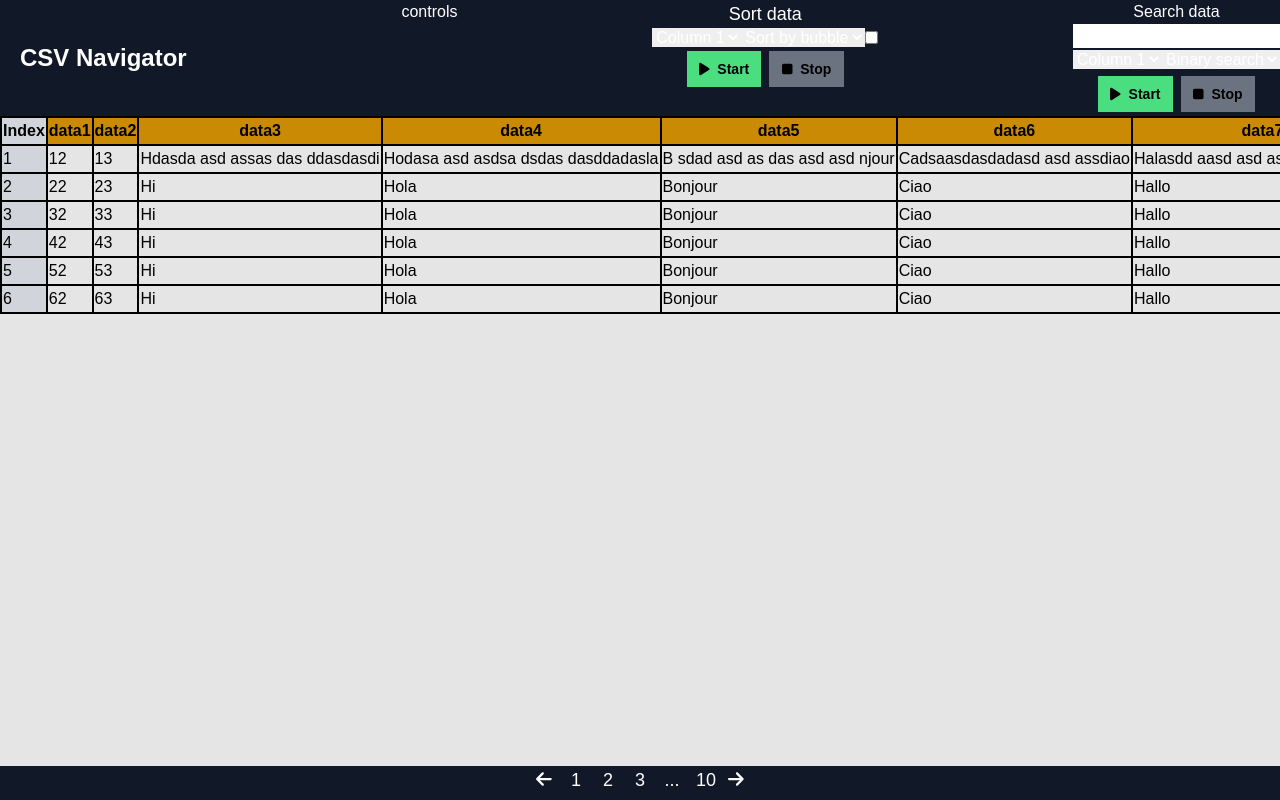
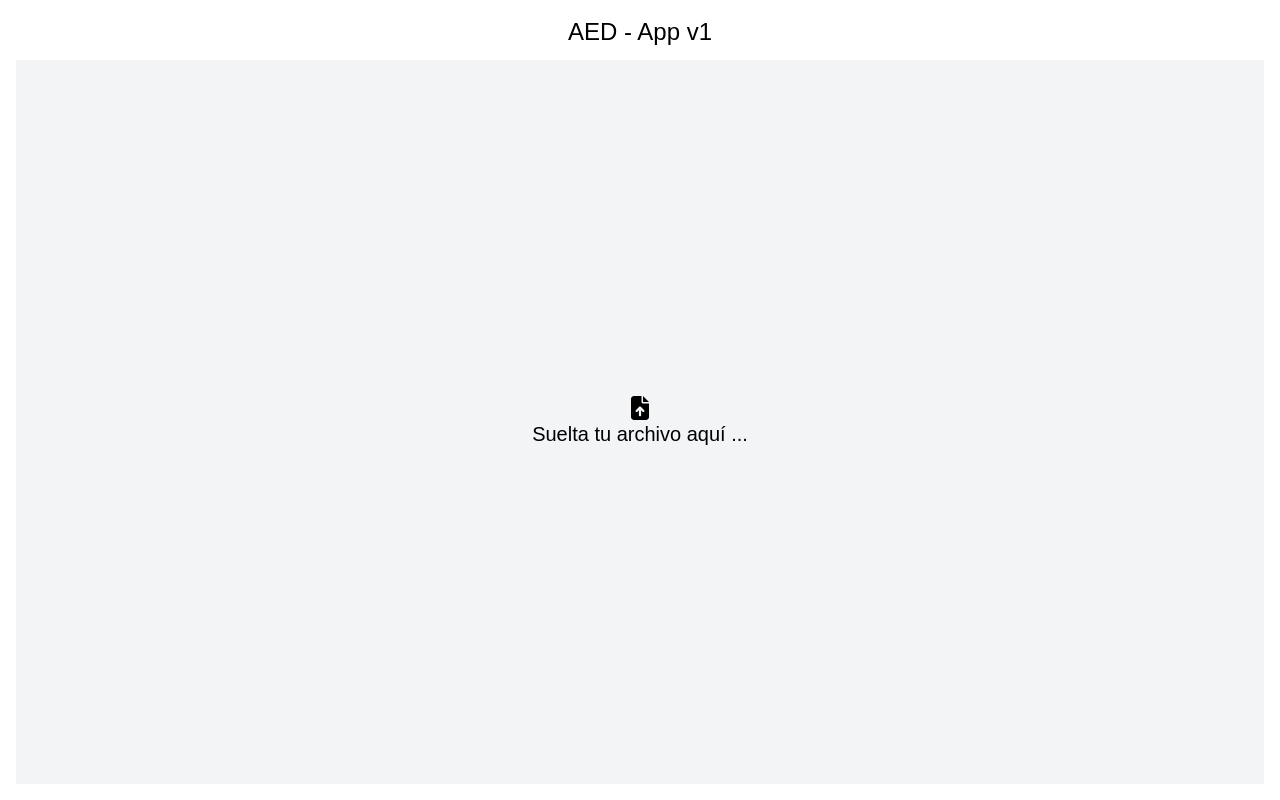
Before and after one commit to luisBazanDev/proyecto_algoritmos_estrucutras_de_datos, a React (Create React App) app: page / in a window 1280 px wide. Built offline with nearby package versions, Linux system fonts and the light colour scheme.

Commit message:
Complete WithOutTokenPage

```diff
--- a/package.json
+++ b/package.json
@@ -43,5 +43,6 @@
   },
   "devDependencies": {
     "tailwindcss": "^3.4.3"
-  }
+  },
+  "proxy": "http://localhost:8080"
 }
--- a/src/App.js
+++ b/src/App.js
@@ -86,7 +86,7 @@ function App() {
       },
     ]);
 
-    setDataState("READY");
+    setDataState("NONE");
   }, []);
 
   const value = {
--- a/src/pages/WithoutTokenPage.jsx
+++ b/src/pages/WithoutTokenPage.jsx
@@ -1,21 +1,23 @@
-import { useMemo, useState } from "react";
+import { useMemo, useState, useContext } from "react";
 import axios from "axios";
 import { useDropzone } from "react-dropzone";
 import { FontAwesomeIcon } from "@fortawesome/react-fontawesome";
 import { faFileArrowUp, faSpinner } from "@fortawesome/free-solid-svg-icons";
+import AppContext from "../contexts/AppContext";
 
 function WithoutTokenPage() {
-  const { file, setFile } = useState(undefined);
-  const { progress, setProgress } = useState(0);
+  const { setToken, setDataState } = useContext(AppContext);
+  const [file, setFile] = useState(null);
+  const [progress, setProgress] = useState(0);
 
-  const handleUpload = () => {
+  const handleUpload = (file) => {
     const formData = new FormData();
     formData.append("file", file);
 
     axios
       .post("/api/upload", formData, {
         headers: {
-          "Content-Type": "multipart/form-data",
+          "Content-Type": "multipart/form-data; boundary=" + file.size,
         },
         onUploadProgress: (progressEvent) => {
           const percentCompleted = Math.round(
@@ -25,7 +27,11 @@ function WithoutTokenPage() {
         },
       })
       .then((response) => {
-        console.log(response.data);
+        console.log(response.status);
+        if (response.status === 200) {
+          setToken(response.data);
+          setDataState("READY");
+        }
       })
       .catch((error) => {
         console.error("Error al cargar el archivo:", error);
@@ -35,7 +41,8 @@ function WithoutTokenPage() {
   const onDrop = (acceptedFiles) => {
     if (!acceptedFiles[0]) return;
     setFile(acceptedFiles[0]);
-    handleUpload();
+
+    handleUpload(acceptedFiles[0]);
   };
 
   const { getRootProps, getInputProps, isDragActive } = useDropzone({
```
